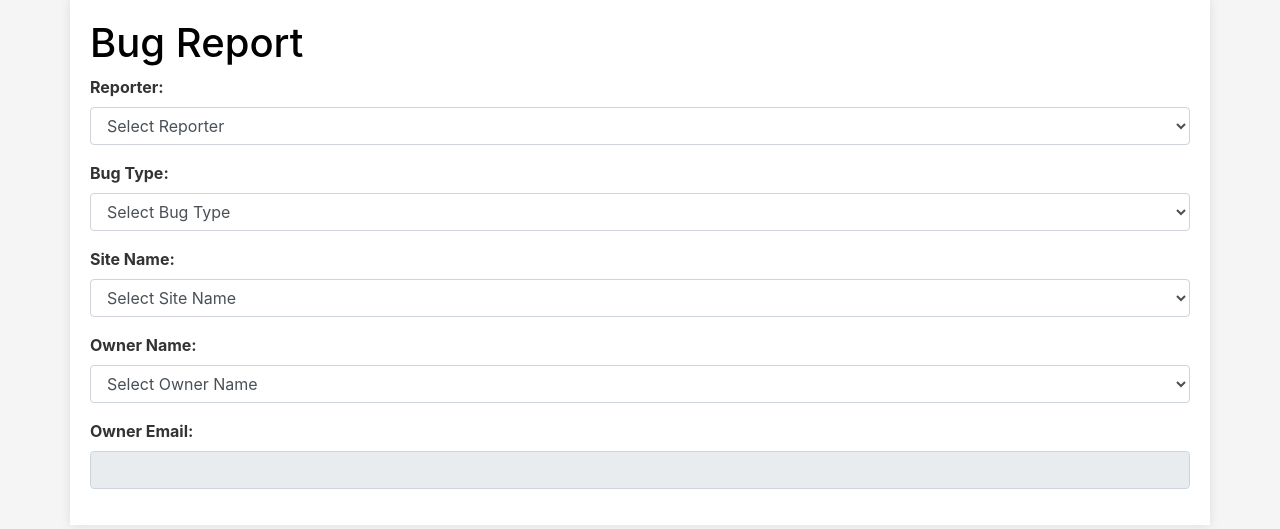
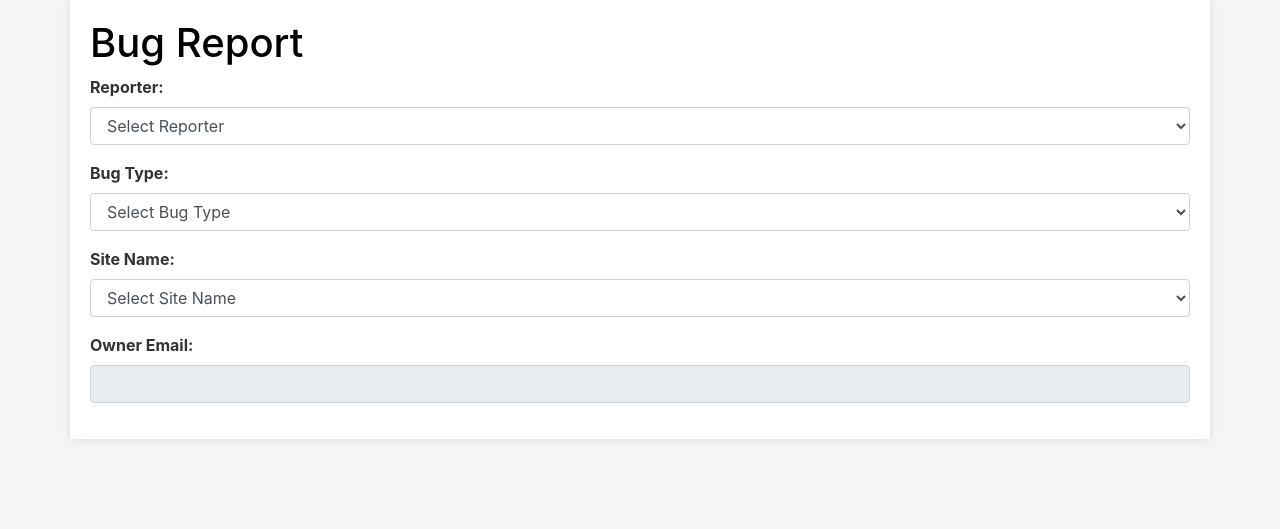
Before and after one commit to Muhammad-Shaheer-khan/DBMS_Project, a Django app: page /email/ in a window 1280 px wide. Shown: the part 165-694 px from the top of the page. Run offline with Django 4.2, Linux system fonts and the light colour scheme; data comes from the database, SQL or seed files in the repository; tables that the repository leaves empty hold one stand-in row (values such as "Sample post"); some libraries are stand-ins or nearby versions.

Commit message:
email page_v2

```diff
--- a/myproject/myapp/models.py
+++ /dev/null
@@ -1,20 +0,0 @@
-from django.db import models
-
-class Reporter(models.Model):
-    name = models.CharField(max_length=255)
-
-class BugType(models.Model):
-    reporter = models.ForeignKey(Reporter, on_delete=models.CASCADE)
-    name = models.CharField(max_length=255)
-
-class SiteName(models.Model):
-    reporter = models.ForeignKey(Reporter, on_delete=models.CASCADE)
-    bug_type = models.ForeignKey(BugType, on_delete=models.CASCADE)
-    name = models.CharField(max_length=255)
-
-class OwnerName(models.Model):
-    reporter = models.ForeignKey(Reporter, on_delete=models.CASCADE)
-    bug_type = models.ForeignKey(BugType, on_delete=models.CASCADE)
-    site_name = models.ForeignKey(SiteName, on_delete=models.CASCADE)
-    name = models.CharField(max_length=255)
-    email = models.EmailField()
--- a/myproject/myapp/urls.py
+++ b/myproject/myapp/urls.py
@@ -2,6 +2,7 @@ from django.urls import path
 from . import views
 from .views import *
 from django.urls import reverse
+
 
 ReporterID = "abc123"
 
@@ -17,6 +18,6 @@ urlpatterns = [
     path('email/', views.email, name='email'),
     path('fetch-bug-types/', views.fetch_bug_types, name='fetch_bug_types'),
     path('fetch-site-names/', views.fetch_site_names, name='fetch_site_names'),
-    path('fetch-owner-names/', views.fetch_owner_names, name='fetch_owner_names'),
+    path('fetch-owner-email/', views.fetch_owner_email, name='fetch_owner_email'),
 
 ]
--- a/myproject/myapp/views.py
+++ b/myproject/myapp/views.py
@@ -2,10 +2,10 @@ from django.shortcuts import render, redirect
 from django.views.decorators.csrf import csrf_exempt
 import sqlite3
 from django.http import JsonResponse
-from .models import Reporter, BugType, SiteName, OwnerName
 from pathlib import Path
 from django.http import HttpResponseBadRequest, HttpResponse
 from pathlib import Path
+from django.db import connection
 
 
 BASE_DIR = Path(__file__).resolve().parent.parent
@@ -138,28 +138,49 @@ def saveform(request):
 
     return render(request, 'addBug.html')
 
-
-
-
 def email(request):
-    reporters = Reporter.objects.all()
-    return render(request, 'email.html', {'reporters': reporters})
+    # with connection.cursor() as cursor:
+    with sqlite3.connect(BASE_DIR / 'data.db') as db:
+        cursor = db.cursor()
+        # cursor.execute("SELECT DISTINCT ReporterID, ReporterName FROM Form")
+        cursor.execute("SELECT ReporterID, ReporterName FROM Form")
+        reporters = cursor.fetchall()
+        dict = {'reporters': reporters}
+        # print(dict.items())
+    return render(request, 'email.html', dict)
 
 def fetch_bug_types(request):
-    reporter_id = request.GET.get('reporter')
-    bug_types = BugType.objects.filter(reporter_id=reporter_id).values_list('name', flat=True)
-    return JsonResponse({'bug_types': list(bug_types)})
+    reporterName = request.GET.get('reporter')
+    print(reporterName)
+    with sqlite3.connect(BASE_DIR / 'data.db') as db:
+        cursor = db.cursor()
+        # cursor.execute("SELECT DISTINCT BugType FROM Form WHERE ReporterID = %s", [reporter_id])
+        cursor.execute("SELECT BugType FROM Form WHERE ReporterName = ?", (reporterName,))
+        bug_types = cursor.fetchall()
+        # print(bug_types)
+    return JsonResponse({'bug_types': bug_types})
 
 def fetch_site_names(request):
-    reporter_id = request.GET.get('reporter')
+    reporterName = request.GET.get('reporterName')
     bug_type = request.GET.get('bug_type')
-    site_names = SiteName.objects.filter(reporter_id=reporter_id, bug_type=bug_type).values_list('name', flat=True)
-    return JsonResponse({'site_names': list(site_names)})
+    print(reporterName, bug_type)
+    with sqlite3.connect(BASE_DIR / 'data.db') as db:
+        cursor = db.cursor()
+        cursor.execute("SELECT SiteName FROM Form WHERE ReporterName = ? AND BugType = ?", (reporterName, bug_type))
+        site_names = cursor.fetchall()
+        # print(site_names)
+    return JsonResponse({'site_names': site_names})
 
-def fetch_owner_names(request):
-    reporter_id = request.GET.get('reporter')
+def fetch_owner_email(request):
+    print("inside the owner email")
+    reporterName = request.GET.get('reporter')
     bug_type = request.GET.get('bug_type')
     site_name = request.GET.get('site_name')
-    owner_names = OwnerName.objects.filter(reporter_id=reporter_id, bug_type=bug_type, site_name=site_name).values_list('name', flat=True)
-    owner_email = OwnerName.objects.filter(reporter_id=reporter_id, bug_type=bug_type, site_name=site_name).values_list('email', flat=True).first()
-    return JsonResponse({'owner_names': list(owner_names), 'owner_email': owner_email})
+    print(reporterName, site_name)
+    with sqlite3.connect(BASE_DIR / 'data.db') as db:
+        cursor = db.cursor()
+        cursor.execute("SELECT DISTINCT OwnerEmail FROM Form WHERE ReporterName = ? AND BugType = ? AND SiteName = ?", (reporterName, bug_type, site_name))
+        # owner_names = cursor.fetchall()
+        owner_email = cursor.fetchone()
+        print(owner_email)
+    return JsonResponse({'owner_email': owner_email})
--- a/myproject/templates/email.html
+++ b/myproject/templates/email.html
@@ -4,7 +4,10 @@
     <meta charset="UTF-8">
     <meta name="viewport" content="width=device-width, initial-scale=1.0">
     <title>Bug Report</title>
+
     <link rel="stylesheet" href="https://maxcdn.bootstrapcdn.com/bootstrap/4.5.2/css/bootstrap.min.css">
+    <script src="https://code.jquery.com/jquery-3.6.0.min.js"></script>
+
     <style>
         /* Custom CSS for the blue and white theme */
         body {
@@ -103,7 +106,7 @@
             <select class="form-control" id="reporter" name="reporter">
                 <option value="">Select Reporter</option>
                 {% for reporter in reporters %}
-                <option value="{{ reporter.id }}">{{ reporter.name }}</option>
+                <option value="{{ reporter.0 }}">{{ reporter.1 }}</option>
                 {% endfor %}
             </select>
         </div>
@@ -123,26 +126,18 @@
         </div>
 
         <div class="form-group">
-            <label for="owner_name">Owner Name:</label>
-            <select class="form-control" id="owner_name" name="owner_name">
-                <option value="">Select Owner Name</option>
-            </select>
-        </div>
-
-        <div class="form-group">
             <label for="owner_email">Owner Email:</label>
             <input type="email" class="form-control" id="owner_email" name="owner_email" readonly>
         </div>
 
-        <script src="https://code.jquery.com/jquery-3.6.0.min.js"></script>
         <script>
             $(document).ready(function() {
                 $('#reporter').change(function() {
-                    var reporterId = $(this).val();
-                    if (reporterId) {
+                    var reporterName = $(this).find('option:selected').text();
+                    if (reporterName) {
                         $.ajax({
                             url: '/fetch-bug-types/',
-                            data: {'reporter': reporterId},
+                            data: {'reporter': reporterName},
                             dataType: 'json',
                             success: function(data) {
                                 $('#bug_type').empty().append('<option value="">Select Bug Type</option>');
@@ -160,12 +155,12 @@
                 });
 
                 $('#bug_type').change(function() {
-                    var reporterId = $('#reporter').val();
+                    var reporterName = $('#reporter').find('option:selected').text(); // Use reporterName instead of reporterId
                     var bugType = $(this).val();
-                    if (reporterId && bugType) {
+                    if (reporterName && bugType) {
                       $.ajax({
                         url: '/fetch-site-names/',
-                            data: {'reporter': reporterId, 'bug_type': bugType},
+                        data: {'reporterName': reporterName, 'bug_type': bugType}, // Use 'reporterName' instead of 'reporter'
                         dataType: 'json',
                         success: function(data) {
                           $('#site_name').empty().append('<option value="">Select Site Name</option>');
@@ -182,13 +177,13 @@
                 });
 
                 $('#site_name').change(function() {
-                    var reporterId = $('#reporter').val();
+                    var reporterName = $('#reporter').find('option:selected').text();
                     var bugType = $('#bug_type').val();
                     var siteName = $(this).val();
-                    if (reporterId && bugType && siteName) {
+                    if (reporterName && bugType && siteName) {
                         $.ajax({
-                            url: '/fetch-owner-names/',
-                            data: {'reporter': reporterId, 'bug_type': bugType, 'site_name': siteName},
+                            url: '/fetch-owner-email/',
+                            data: {'reporter': reporterName, 'bug_type': bugType, 'site_name': siteName},
                             dataType: 'json',
                             success: function(data) {
                                 $('#owner_name').empty().append('<option value="">Select Owner Name</option>');
```
Lines whose indentation alone changed are shown as unchanged.
